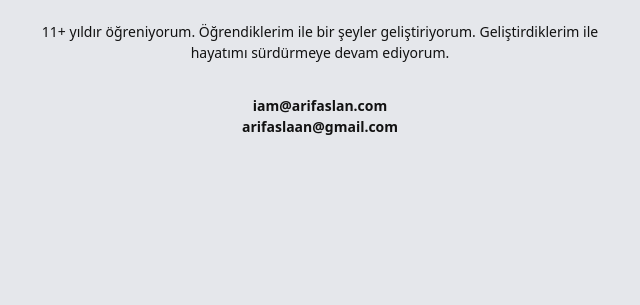
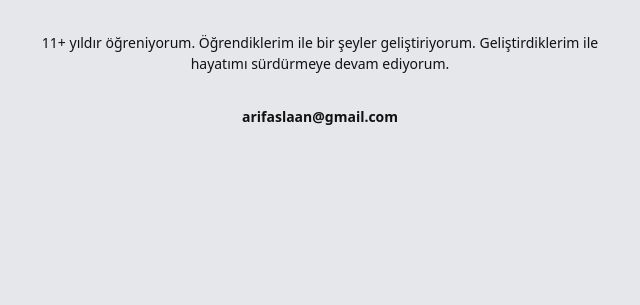
Before and after one commit to arifaslaan/arifaslan.com, a plain HTML site: page public/index.html in a window 1280 px wide. Shown: the part 495-800 px from the top of the page, without its empty margins (320-960 px from the left). Drawn offline with Linux system fonts and the light colour scheme.

Commit message:
Remove old email address from contact section

```diff
--- a/public/index.html
+++ b/public/index.html
@@ -66,7 +66,6 @@
   </p>
 
   <div class="contact">
-    <a href="mailto:iam@arifaslan.com">iam@arifaslan.com</a>
     <a href="mailto:arifaslaan@gmail.com">arifaslaan@gmail.com</a>
   </div>
 </body>
```
